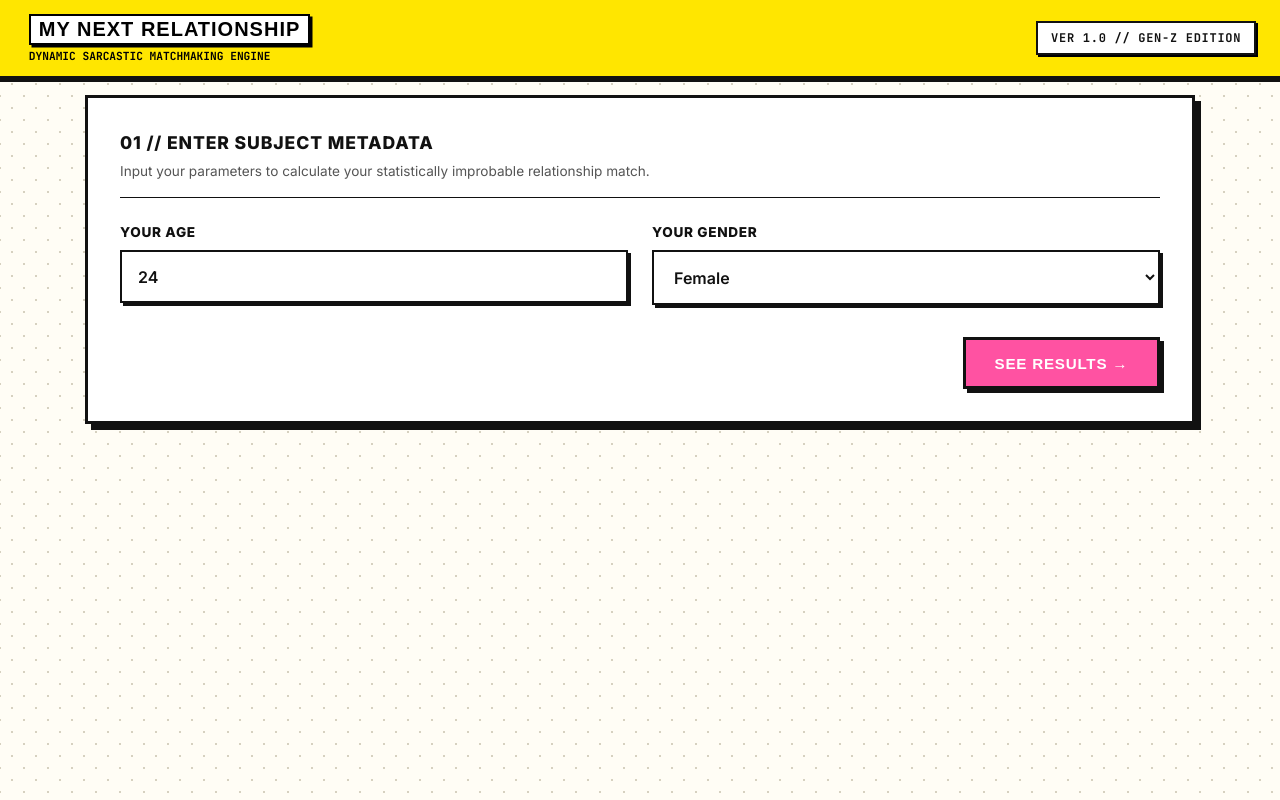
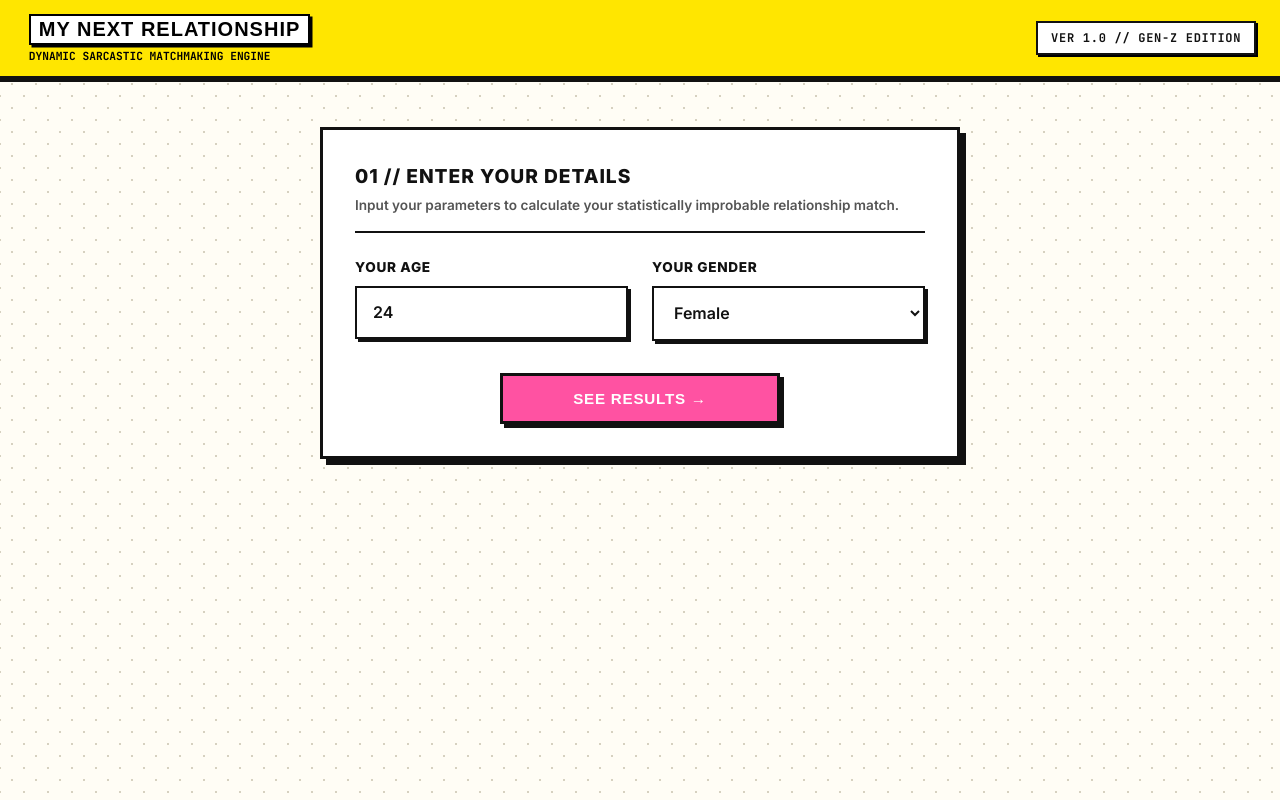
Before and after one commit to aryanpardeshi11/my-next-relationship, a React (Vite) app in the folder client/: page / in a window 1280 px wide. Built offline with nearby package versions, Linux system fonts and the light colour scheme.

Commit message:
Update landing page heading to ENTER YOUR DETAILS, center card box below header, and center See Results button

```diff
--- a/client/src/components/UserInputForm.jsx
+++ b/client/src/components/UserInputForm.jsx
@@ -10,12 +10,12 @@ export default function UserInputForm({ onSubmit, isLoading }) {
   };
 
   return (
-    <div className="stark-card">
-      <div style={{ marginBottom: '1.5rem', borderBottom: '1px solid var(--border-color)', paddingBottom: '1rem' }}>
-        <h2 style={{ fontSize: '1.1rem', textTransform: 'uppercase', letterSpacing: '0.05em' }}>
-          01 // Enter Subject Metadata
+    <div className="stark-card" style={{ maxWidth: '640px', margin: '2rem auto 0 auto' }}>
+      <div style={{ marginBottom: '1.5rem', borderBottom: '2.5px solid var(--border-color)', paddingBottom: '1rem' }}>
+        <h2 style={{ fontSize: '1.2rem', textTransform: 'uppercase', letterSpacing: '0.05em', fontWeight: '900' }}>
+          01 // ENTER YOUR DETAILS
         </h2>
-        <p style={{ fontSize: '0.85rem', color: 'var(--text-muted)', marginTop: '0.25rem' }}>
+        <p style={{ fontSize: '0.85rem', color: 'var(--text-muted)', marginTop: '0.25rem', fontWeight: '600' }}>
           Input your parameters to calculate your statistically improbable relationship match.
         </p>
       </div>
@@ -51,10 +51,11 @@ export default function UserInputForm({ onSubmit, isLoading }) {
           </div>
         </div>
 
-        <div style={{ marginTop: '2rem', display: 'flex', justifyContent: 'flex-end' }}>
+        <div style={{ marginTop: '2rem', display: 'flex', justifyContent: 'center' }}>
           <button
             type="submit"
             className="stark-button"
+            style={{ width: '100%', maxWidth: '280px', justifyContent: 'center' }}
             disabled={isLoading}
           >
             {isLoading ? 'Processing...' : 'See Results →'}
```
